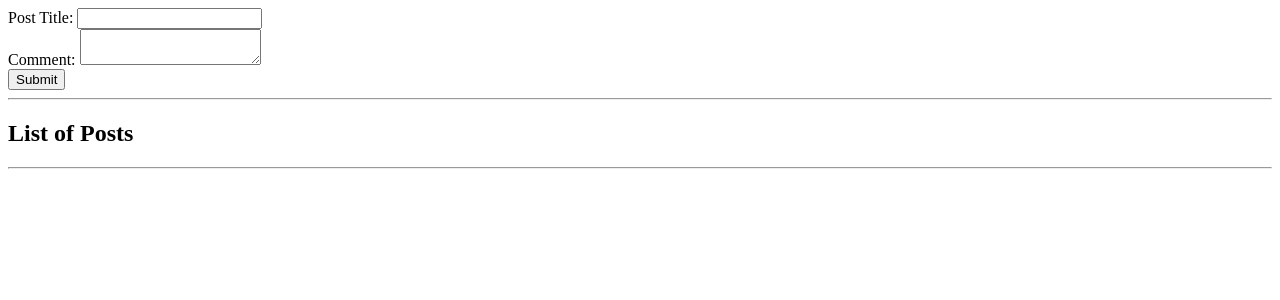
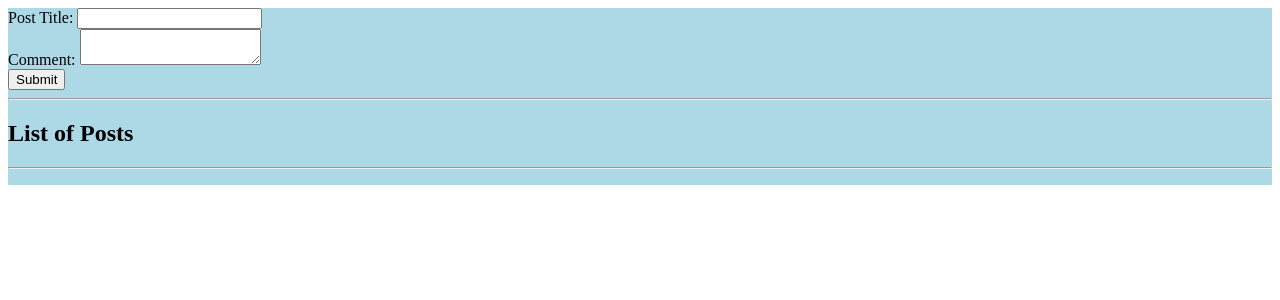
Before and after one commit to agushiagon/my-ick-app, a React (Create React App) app: page / in a window 1280 px wide. Shown: the top 300 px of the page. Built offline with nearby package versions, Linux system fonts and the light colour scheme.

Commit message:
Added style.css

```diff
--- a/src/App.js
+++ b/src/App.js
@@ -150,7 +150,7 @@ class App extends React.Component {
 
 
         return (
-            <div>
+            <div class='container'>
                 <form>
                     <div>
                         <label for="title">Post Title: </label>
--- a/src/index.js
+++ b/src/index.js
@@ -1,5 +1,6 @@
  import React from 'react';
 import ReactDOM from 'react-dom';
 import App from './App';
+import './style.css';
 
 ReactDOM.render(<App />, document.getElementById("root"));
--- /dev/null
+++ b/src/style.css
@@ -0,0 +1,5 @@
+.container{
+    background-color: lightblue;
+    width: 100%;
+    float: left;
+}
```
Also changed, not shown: 1 other file (tests, documents, lock files or other folders).
